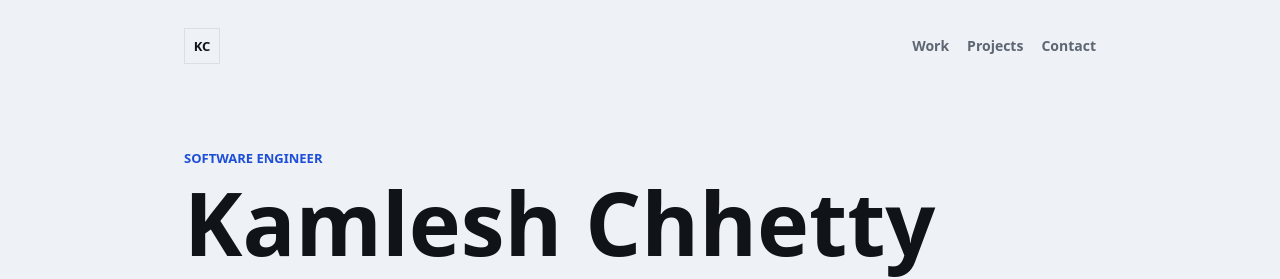
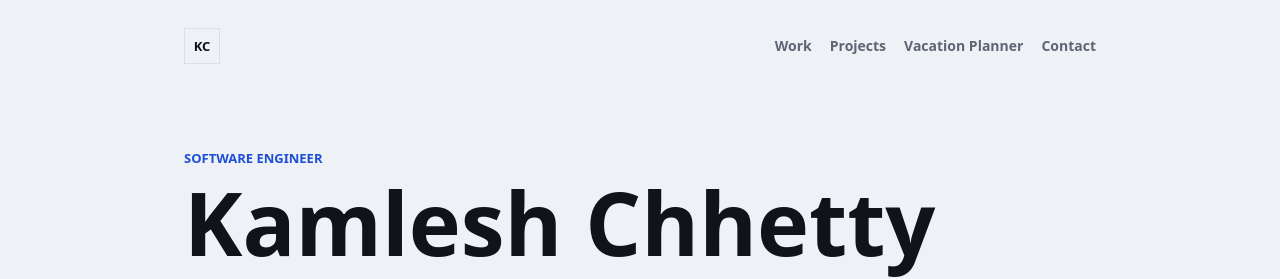
Before and after one commit to kamleshkc2002/kamleshkc2002.github.io, a Jekyll site: the page built from index.html, in a window 1280 px wide. Shown: the top 279 px of the page. Built offline with Jekyll 4.4.1, drawn with Linux system fonts in a browser that asks for light colours.

Commit message:
Add vacation planner nav link

```diff
--- a/_layouts/front.html
+++ b/_layouts/front.html
@@ -10,6 +10,7 @@
       <nav class="site-nav" aria-label="Primary navigation">
         <a href="#work">Work</a>
         <a href="#projects">Projects</a>
+        <a href="/vacation-planner/">Vacation Planner</a>
         <a href="#contact">Contact</a>
       </nav>
     </header>
```
